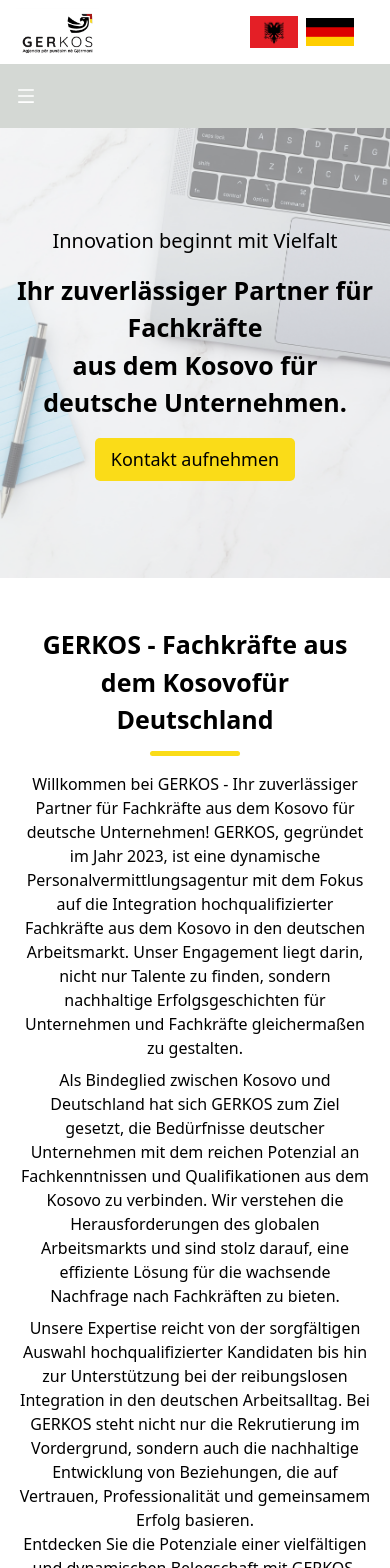
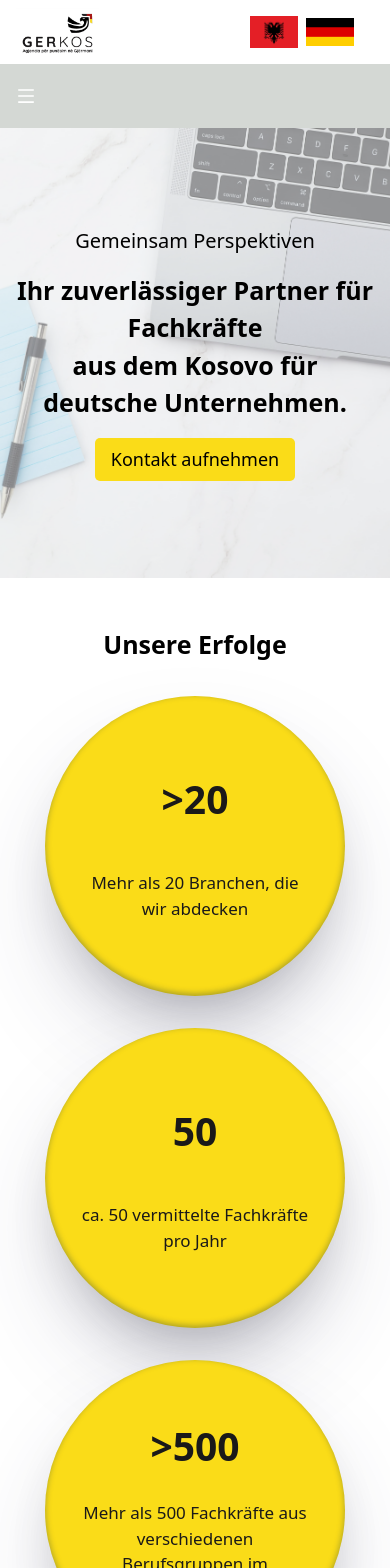
Before and after one commit to ArtSurdulli/gerkos, a React (Create React App) app: page / in a window 390 px wide. Shown: the top 1568 px of the page. Built offline with nearby package versions, Linux system fonts and the light colour scheme.

Commit message:
home page update

```diff
--- a/src/components/Contact/Contact.jsx
+++ b/src/components/Contact/Contact.jsx
@@ -2,18 +2,22 @@ import React from "react";
 import "../../App.css";
 import "./Contact.scss";
 import { useTranslation } from "react-i18next";
+import { useNavigate } from "react-router-dom";
 
 function Contact() {
   const { t } = useTranslation();
+  const navigate = useNavigate();
 
   return (
     <div className="Home-contact">
       <h3>{t("home-contact-title")}</h3>
 
       <div className="Home-contact-row">
-        <button type="button">{t("home-contact-link-1")}</button>
+        <button onClick={() => navigate("/contact")} type="button">
+          {t("home-contact-link-1")}
+        </button>
 
-        <button type="button">{t("home-contact-link-2")}</button>
+        {/* <button type="button">{t("home-contact-link-2")}</button> */}
       </div>
     </div>
   );
--- a/src/components/HomePage/HomePage.jsx
+++ b/src/components/HomePage/HomePage.jsx
@@ -14,10 +14,10 @@ function HomePage() {
     <>
       <Navbar />
       <Banner />
-      {/* <Requirements /> */}
+      <Requirements />
       <Description />
-      <Steps />
-      <Slider />
+      {/* <Steps /> */}
+      {/* <Slider /> */}
       <Contact />
       <Footer />
     </>
--- a/src/components/Requirements/Requirements.jsx
+++ b/src/components/Requirements/Requirements.jsx
@@ -1,34 +1,32 @@
 import React from "react";
 import { useTranslation } from "react-i18next";
+import "./Requirements.scss";
 
 function Requirements() {
   const { t } = useTranslation();
 
   return (
-    <div>
-      <section className="grid lg:grid-cols-5 md:grid-cols-2 sm:grid-cols-1 justify-center first-section">
-        <div className="cards">
-          <h4>≈100</h4>
+    <section className="Requirements">
+      <h1>{t("home-requirements-title")}</h1>
+      <div className="Requirements--cards">
+        <div className="Requirements-card">
+          <h4>{">"}20</h4>
           <p>{t("home-requirements-1")}</p>
         </div>
-        <div className="cards ">
-          <h4>≥ B1</h4>
+        <div className="Requirements-card">
+          <h4>50</h4>
           <p>{t("home-requirements-2")}</p>
         </div>
-        <div className="cards">
-          <h4>6 {t("home-requirements-monate")}</h4>
+        <div className="Requirements-card">
+          <h4>{">"}500</h4>
           <p>{t("home-requirements-3")}</p>
         </div>
-        <div className="cards">
-          <h4>&lt; 40</h4>
+        <div className="Requirements-card">
+          <h4>100%</h4>
           <p>{t("home-requirements-4")}</p>
         </div>
-        <div className="cards">
-          <h4>100%</h4>
-          <p>{t("home-requirements-5")}</p>
-        </div>
-      </section>
-    </div>
+      </div>
+    </section>
   );
 }
 
--- /dev/null
+++ b/src/components/Requirements/Requirements.scss
@@ -0,0 +1,119 @@
+.Requirements {
+  width: 100%;
+  display: flex;
+  flex-direction: column;
+  align-items: center;
+  padding: 3rem max(1rem, 5%);
+  gap: max(2rem, 3vw);
+  h1 {
+    font-weight: 600;
+    font-size: max(25px, 2.75vw);
+  }
+
+  &--cards {
+    width: 100%;
+    display: flex;
+    justify-content: space-between;
+
+    @media (max-width: 1010px) {
+      flex-wrap: wrap;
+      gap: max(2rem, 3vw);
+    }
+
+    @media (max-width: 480px) {
+      flex-direction: column;
+      align-items: center;
+      justify-content: center;
+    }
+  }
+
+  &-card {
+    background-color: #fadc18;
+    color: #1a1919;
+    display: flex;
+    flex-direction: column;
+    align-items: center;
+    justify-content: space-evenly;
+    border-radius: 50%;
+    max-width: 300px;
+    min-width: 300px;
+    min-height: 300px;
+    max-height: 300px;
+    padding: max(2rem, 3vw);
+    text-align: center;
+    box-shadow: rgba(50, 50, 93, 0.25) 0px 50px 100px -20px,
+      rgba(0, 0, 0, 0.3) 0px 30px 60px -30px,
+      rgba(10, 37, 64, 0.35) 0px -2px 6px 0px inset;
+    transition: ease-out 0.2s;
+
+    @media (max-width: 1350px) {
+      max-width: 275px;
+      min-width: 275px;
+      min-height: 275px;
+      max-height: 275px;
+    }
+
+    @media (max-width: 1250px) {
+      max-width: 250px;
+      min-width: 250px;
+      min-height: 250px;
+      max-height: 250px;
+    }
+
+    @media (max-width: 1150px) {
+      max-width: 225px;
+      min-width: 225px;
+      min-height: 225px;
+      max-height: 225px;
+    }
+
+    @media (max-width: 1010px) {
+      max-width: 200px;
+      min-width: 200px;
+      min-height: 200px;
+      max-height: 200px;
+    }
+
+    @media (max-width: 480px) {
+      max-width: 300px;
+      min-width: 300px;
+      min-height: 300px;
+      max-height: 300px;
+    }
+
+    &:hover {
+      transform: scale(1.05);
+      color: #000;
+      background-color: #ffe646;
+    }
+
+    h4 {
+      font-size: max(20px, 3vw);
+      font-weight: 700;
+
+      //   @media (max-width: 1150px) {
+      //     font-size: max(18px, 2vw);
+      //   }
+
+      @media (max-width: 1010px) {
+        font-size: max(18px, 2vw);
+      }
+
+      @media (max-width: 480px) {
+        font-size: max(30px, 10vw);
+      }
+    }
+
+    p {
+      font-size: max(17px, 1vw);
+
+      @media (max-width: 1150px) {
+        font-size: max(16px, 0.85vw);
+      }
+
+      @media (max-width: 480px) {
+        font-size: max(17px, 1vw);
+      }
+    }
+  }
+}
--- a/src/locales/de/translation.json
+++ b/src/locales/de/translation.json
@@ -1,21 +1,21 @@
 {
   "navbar-link-1": "Für Interessierte",
   "navbar-link-2": "Für Unternehmen",
-  "navbar-link-3": "GERKOS",
+  "navbar-link-3": "Home",
   "navbar-link-4": "Kontakt",
   "navbar-link-5": "Blog",
   "navbar-button": "Bewerbung",
 
-  "home-banner-title-1": "Innovation beginnt mit Vielfalt",
+  "home-banner-title-1": "Gemeinsam Perspektiven",
   "home-banner-title-2": "Ihr zuverlässiger Partner für Fachkräfte ",
   "home-banner-title-3": "aus dem Kosovo für deutsche Unternehmen.",
   "home-banner-button": "Kontakt aufnehmen",
 
-  "home-requirements-1": "Vermittelte Fachkräfte p.a.",
-  "home-requirements-2": "Sprachniveau d. Fachkräfte",
-  "home-requirements-3": "Durch. Dauer bis zur Anstellung",
-  "home-requirements-4": "Branchenabdeckung",
-  "home-requirements-5": "Zufriedenheit",
+  "home-requirements-title": "Unsere Erfolge",
+  "home-requirements-1": "Mehr als 20 Branchen, die wir abdecken",
+  "home-requirements-2": "ca. 50 vermittelte Fachkräfte pro Jahr",
+  "home-requirements-3": "Mehr als 500 Fachkräfte aus verschiedenen Berufsgruppen im Bewerberpool",
+  "home-requirements-4": "Zufriedenheit unserer Kunden und Fachkräfte",
   "home-requirements-monate": "Monate",
 
   "home-description-title": "Fachkräfte aus dem Kosovofür Deutschland",
--- a/src/locales/sq/translation.json
+++ b/src/locales/sq/translation.json
@@ -1,7 +1,7 @@
 {
   "navbar-link-1": "Për të interesuarit",
   "navbar-link-2": "Për kompanitë",
-  "navbar-link-3": "GERKOS",
+  "navbar-link-3": "Ballina",
   "navbar-link-4": "Kontaktoni",
   "navbar-link-5": "Blog",
   "navbar-button": "Aplikoni",
```
